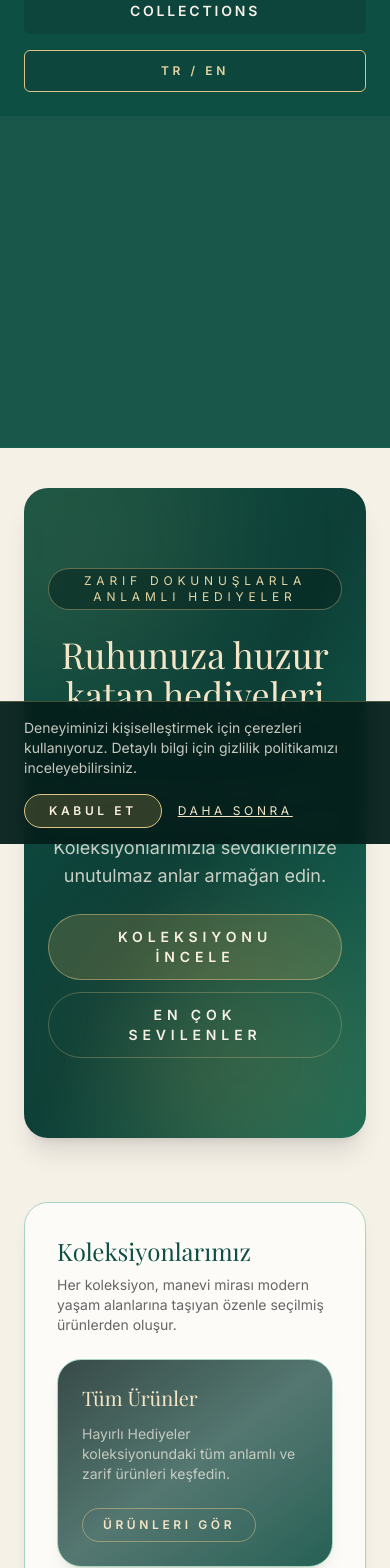
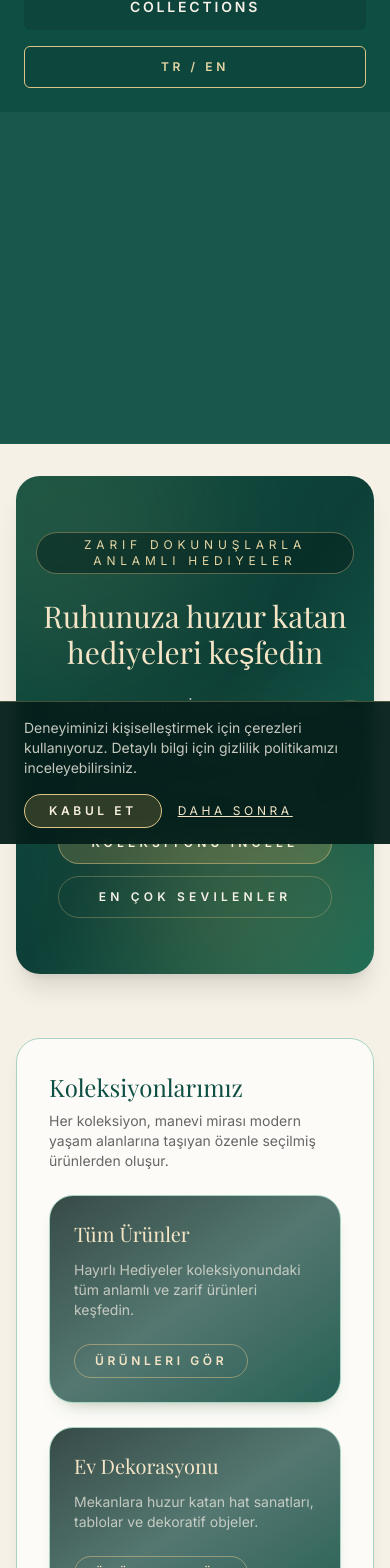
Before and after one commit to weliakcay/hayirlihediyeler, a Next.js app: page / in a window 390 px wide. Shown: the top 1568 px of the page. Built offline with nearby package versions, Linux system fonts and the light colour scheme; a web font is replaced by a local one.

Commit message:
Improve mobile responsiveness

```diff
--- a/components/AnnouncementBar.jsx
+++ b/components/AnnouncementBar.jsx
@@ -1,6 +1,6 @@
 export default function AnnouncementBar({ message }) {
   return (
-    <div className="flex w-full items-center justify-center bg-gradient-to-r from-emerald-900 via-emerald-800 to-emerald-900 px-4 py-2 text-sm text-gold-400">
+    <div className="flex w-full items-center justify-center bg-gradient-to-r from-emerald-900 via-emerald-800 to-emerald-900 px-3 py-2 text-xs text-gold-400 sm:px-4 sm:text-sm">
       <span className="tracking-wide">{message}</span>
     </div>
   );
--- a/components/FilterSidebar.jsx
+++ b/components/FilterSidebar.jsx
@@ -26,10 +26,9 @@ export default function FilterSidebar({
 }) {
   const containerClasses = clsx(
     "overflow-hidden rounded-3xl border border-emerald-800/60 bg-emerald-950/50 text-cream shadow-soft transition-all duration-300",
-    {
-      "max-h-0 opacity-0 lg:max-h-none lg:opacity-100 lg:p-6": !isOpen,
-      "max-h-[2000px] opacity-100 p-6": isOpen,
-    },
+    isOpen
+      ? "max-h-[2000px] opacity-100 p-4 sm:p-6"
+      : "max-h-0 overflow-hidden p-0 opacity-0 lg:max-h-none lg:opacity-100 lg:p-6",
     "lg:block",
   );
 
--- a/components/HeroBanner.jsx
+++ b/components/HeroBanner.jsx
@@ -3,7 +3,7 @@ import Link from "next/link";
 
 export default function HeroBanner() {
   return (
-    <section className="relative overflow-hidden rounded-3xl bg-gradient-to-br from-deep-green via-emerald-900 to-emerald-700 px-6 py-20 text-cream shadow-xl">
+    <section className="relative overflow-hidden rounded-3xl bg-gradient-to-br from-deep-green via-emerald-900 to-emerald-700 px-5 py-14 text-cream shadow-xl sm:px-8 sm:py-20">
       <div className="absolute -left-24 -top-24 h-72 w-72 rounded-full bg-gold-500/10 blur-3xl" />
       <div className="absolute -bottom-12 right-0 h-64 w-64 rounded-full bg-gold-600/20 blur-3xl" />
       <motion.div
@@ -24,7 +24,7 @@ export default function HeroBanner() {
           initial={{ opacity: 0, y: 10 }}
           animate={{ opacity: 1, y: 0 }}
           transition={{ delay: 0.3 }}
-          className="font-display text-4xl text-gold-200 sm:text-5xl md:text-6xl"
+          className="font-display text-3xl text-gold-200 sm:text-5xl md:text-6xl"
         >
           Ruhunuza huzur katan hediyeleri keşfedin
         </motion.h1>
@@ -32,7 +32,7 @@ export default function HeroBanner() {
           initial={{ opacity: 0, y: 10 }}
           animate={{ opacity: 1, y: 0 }}
           transition={{ delay: 0.4 }}
-          className="max-w-xl text-lg text-cream/80"
+          className="max-w-xl text-base leading-relaxed text-cream/80 sm:text-lg"
         >
           Hayırlı Hediyeler, İslami yaşam stiline zarafet katan seçkiler sunar.
           Koleksiyonlarımızla sevdiklerinize unutulmaz anlar armağan edin.
@@ -45,13 +45,13 @@ export default function HeroBanner() {
         >
           <Link
             href="/collections/tum-urunler"
-            className="rounded-full border border-gold-400/50 bg-gold-500/20 px-10 py-3 text-sm font-semibold uppercase tracking-[0.35em] text-gold-100 transition hover:bg-gold-500/40"
+            className="w-full rounded-full border border-gold-400/50 bg-gold-500/20 px-8 py-3 text-xs font-semibold uppercase tracking-[0.35em] text-gold-100 transition hover:bg-gold-500/40 sm:w-auto sm:px-10 sm:text-sm"
           >
             Koleksiyonu İncele
           </Link>
           <Link
             href="/products/kadife-seccade-zumrut"
-            className="rounded-full border border-gold-400/30 bg-transparent px-10 py-3 text-sm font-semibold uppercase tracking-[0.35em] text-cream transition hover:border-gold-400 hover:text-gold-200"
+            className="w-full rounded-full border border-gold-400/30 bg-transparent px-8 py-3 text-xs font-semibold uppercase tracking-[0.35em] text-cream transition hover:border-gold-400 hover:text-gold-200 sm:w-auto sm:px-10 sm:text-sm"
           >
             En Çok Sevilenler
           </Link>
--- a/components/Layout.jsx
+++ b/components/Layout.jsx
@@ -9,7 +9,7 @@ export default function Layout({ children }) {
     <div className="min-h-screen bg-cream font-sans text-deep-green">
       <AnnouncementBar message="500 TL üzeri alışverişlerde ücretsiz kargo." />
       <Header />
-      <main className="mx-auto w-full max-w-[1400px] px-6 pb-16 pt-10 lg:px-8">
+      <main className="mx-auto w-full max-w-[1400px] px-4 pb-16 pt-8 sm:px-6 md:pt-10 lg:px-8">
         {children}
       </main>
       <Footer />
--- a/components/ProductCard.jsx
+++ b/components/ProductCard.jsx
@@ -21,7 +21,7 @@ export default function ProductCard({ product }) {
       whileHover={{ y: -6 }}
       className="group flex flex-col overflow-hidden rounded-3xl border border-emerald-700/40 bg-cream shadow-soft transition"
     >
-      <div className="relative h-72 overflow-hidden">
+      <div className="relative h-64 overflow-hidden sm:h-72">
         <Image
           src={images[0]}
           alt={name}
@@ -38,12 +38,12 @@ export default function ProductCard({ product }) {
           </span>
         ) : null}
       </div>
-      <div className="flex flex-1 flex-col gap-4 p-6">
+      <div className="flex flex-1 flex-col gap-3 p-6 sm:gap-4">
         <div>
           <h3 className="font-display text-xl text-deep-green">
             <Link href={`/products/${handle}`}>{name}</Link>
           </h3>
-          <div className="mt-3 flex items-center gap-2 text-sm text-emerald-900/80">
+          <div className="mt-2 flex flex-wrap items-center gap-2 text-xs text-emerald-900/80 sm:text-sm">
             <div className="flex items-center gap-1 text-gold-400">
               {Array.from({ length: 5 }, (_, i) => (
                 <Star
@@ -58,13 +58,13 @@ export default function ProductCard({ product }) {
           </div>
         </div>
 
-        <div className="mt-auto flex items-center justify-between">
-          <span className="text-lg font-semibold text-emerald-900">
+        <div className="mt-auto flex flex-col gap-3 sm:flex-row sm:items-center sm:justify-between">
+          <span className="text-base font-semibold text-emerald-900 sm:text-lg">
             {price.toLocaleString("tr-TR")} ₺
           </span>
           <Link
             href={`/products/${handle}`}
-            className="rounded-full border border-deep-green bg-deep-green px-4 py-2 text-xs font-semibold uppercase tracking-[0.3em] text-gold-200 transition hover:bg-emerald-900"
+            className="inline-flex w-full items-center justify-center rounded-full border border-deep-green bg-deep-green px-5 py-2 text-xs font-semibold uppercase tracking-[0.3em] text-gold-200 transition hover:bg-emerald-900 sm:w-auto"
           >
             İncele
           </Link>
--- a/components/RelatedProducts.jsx
+++ b/components/RelatedProducts.jsx
@@ -22,7 +22,7 @@ export default function RelatedProducts({ products }) {
           <Link
             key={product.id}
             href={`/products/${product.handle}`}
-            className="min-w-[220px] flex-shrink-0 rounded-3xl border border-emerald-200 bg-white/70 p-3 shadow-soft transition hover:-translate-y-1 hover:border-gold-300"
+            className="min-w-[200px] flex-shrink-0 rounded-3xl border border-emerald-200 bg-white/70 p-3 shadow-soft transition hover:-translate-y-1 hover:border-gold-300 sm:min-w-[220px]"
           >
             <div className="relative h-40 w-full overflow-hidden rounded-2xl">
               <Image
--- a/components/WhatsAppBubble.jsx
+++ b/components/WhatsAppBubble.jsx
@@ -5,7 +5,7 @@ export default function WhatsAppBubble() {
   return (
     <Link
       href="https://wa.me/905525551010"
-      className="fixed bottom-6 left-6 z-30 flex h-14 w-14 items-center justify-center rounded-full border border-gold-400/30 bg-emerald-900 text-gold-200 shadow-soft transition hover:scale-105"
+      className="fixed bottom-24 right-4 z-30 flex h-12 w-12 items-center justify-center rounded-full border border-gold-400/30 bg-emerald-900 text-gold-200 shadow-soft transition hover:scale-105 sm:bottom-8 sm:h-14 sm:w-14 sm:right-8"
       aria-label="WhatsApp ile iletişime geç"
     >
       <MessageCircle size={22} />
```
